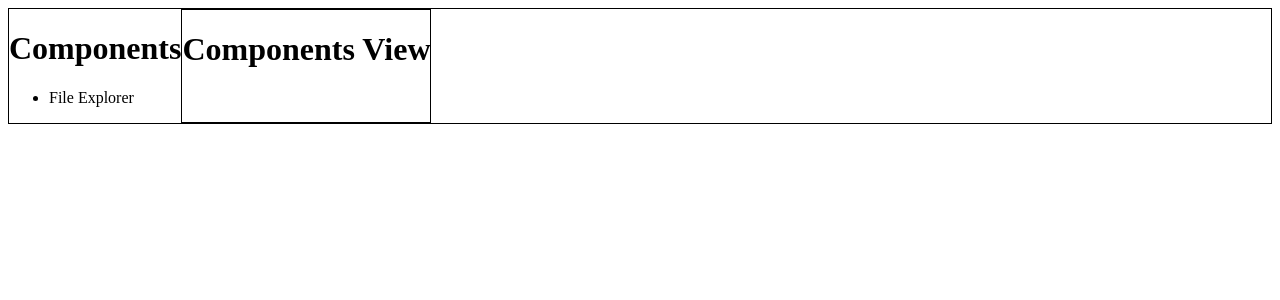
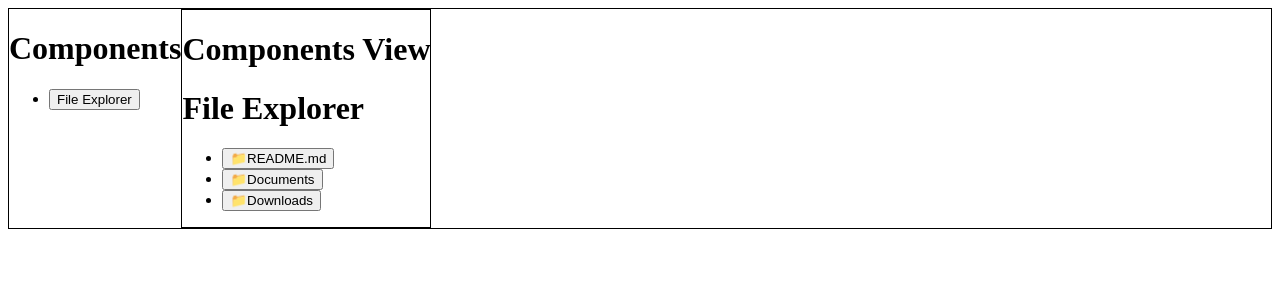
Before and after one commit to lytes20/likkle-ui, a React (Vite) app: page / in a window 1280 px wide. Shown: the top 300 px of the page. Built offline with nearby package versions, Linux system fonts and the light colour scheme.

Commit message:
Add file explorer

```diff
--- a/App.tsx
+++ b/App.tsx
@@ -1,19 +1,39 @@
-const COMPONENTS = [{ name: "File Explorer", component: "" }];
+import { useState } from "react";
+import FileExplorer from "./src/components/FileExplorer";
+
+const COMPONENTS = {
+  FILE_EXPLORER: "File Explorer",
+};
+
+const COMPONENT_NODE = { [COMPONENTS.FILE_EXPLORER]: <FileExplorer /> };
+
 function App() {
+  const [componentToDisplay, setComponentToDisplay] = useState(
+    COMPONENTS.FILE_EXPLORER
+  );
+
+  const handleComponentChange = (value: string) => {
+    setComponentToDisplay(value);
+  };
   return (
     <div style={{ display: "flex", border: "1px solid black" }}>
       <div>
         <h1>Components</h1>
-        {COMPONENTS.map(({ name }) => {
-          return (
-            <ul>
-              <li>{name}</li>
-            </ul>
-          );
-        })}
+        <ul>
+          {Object.values(COMPONENTS).map((name) => {
+            return (
+              <li key={name}>
+                <button onClick={() => handleComponentChange(name)}>
+                  {name}
+                </button>
+              </li>
+            );
+          })}
+        </ul>
       </div>
       <div style={{ border: "1px solid black" }}>
         <h1>Components View</h1>
+        {COMPONENT_NODE[componentToDisplay]}
       </div>
     </div>
   );
--- /dev/null
+++ b/src/components/FileExplorer/FileExplorerImplementation.tsx
@@ -0,0 +1,64 @@
+import { useState } from "react";
+import { FileOrFolder } from "./types";
+
+interface FileExplorerProps {
+  data: FileOrFolder[];
+}
+export default function FileExplorer({ data }: FileExplorerProps) {
+  const [message, setMessage] = useState("File Explorer");
+  const [dataToDisplay, setDataToDisplay] = useState(
+    data.map((item) => ({ ...item, childrenOpen: false }))
+  );
+  const handleDisplayChildren = (
+    id: number,
+    children: FileOrFolder[] | undefined
+  ) => {
+    if (!children) {
+      return;
+    }
+    setDataToDisplay((prevData) => {
+      return prevData.map((dataItem) => {
+        if (dataItem.id == id) {
+          return {
+            ...dataItem,
+            childrenOpen: !dataItem.childrenOpen,
+          };
+        }
+        return dataItem;
+      });
+    });
+  };
+
+  return (
+    <div>
+      <h1>{message}</h1>
+      <ul>
+        {dataToDisplay.map(({ id, name, children, childrenOpen }) => {
+          let display = "none";
+          if (childrenOpen) {
+            display = "block";
+          }
+          return (
+            <li key={id}>
+              <button
+                style={{ cursor: "pointer" }}
+                onClick={() => handleDisplayChildren(id, children)}
+              >
+                📁{name}
+              </button>
+              <ul style={{ display: `${display}` }}>
+                {children?.map((child) => (
+                  <li key={`${child.id}-${child.name}`}>
+                    <button onClick={() => handleDisplayChildren(children)}>
+                      {child.name}
+                    </button>
+                  </li>
+                ))}
+              </ul>
+            </li>
+          );
+        })}
+      </ul>
+    </div>
+  );
+}
--- /dev/null
+++ b/src/components/FileExplorer/data.ts
@@ -0,0 +1,46 @@
+import { FileOrFolder } from "./types";
+
+export const data: FileOrFolder[] = [
+  {
+    id: 1,
+    name: "README.md",
+  },
+  {
+    id: 2,
+    name: "Documents",
+    children: [
+      {
+        id: 3,
+        name: "Word.doc",
+      },
+      {
+        id: 4,
+        name: "Powerpoint.ppt",
+      },
+    ],
+  },
+  {
+    id: 5,
+    name: "Downloads",
+    children: [
+      {
+        id: 6,
+        name: "unnamed.txt",
+      },
+      {
+        id: 7,
+        name: "Misc",
+        children: [
+          {
+            id: 8,
+            name: "foo.txt",
+          },
+          {
+            id: 9,
+            name: "bar.txt",
+          },
+        ],
+      },
+    ],
+  },
+];
--- /dev/null
+++ b/src/components/FileExplorer/index.tsx
@@ -0,0 +1,7 @@
+import { data } from "./data";
+import FileExplorerImplementation from "./FileExplorerImplementation";
+function FileExplorer() {
+  return <FileExplorerImplementation data={data} />;
+}
+
+export default FileExplorer;
--- /dev/null
+++ b/src/components/FileExplorer/types.ts
@@ -0,0 +1,5 @@
+export interface FileOrFolder {
+  id: number;
+  name: string;
+  children?: FileOrFolder[];
+}
```
